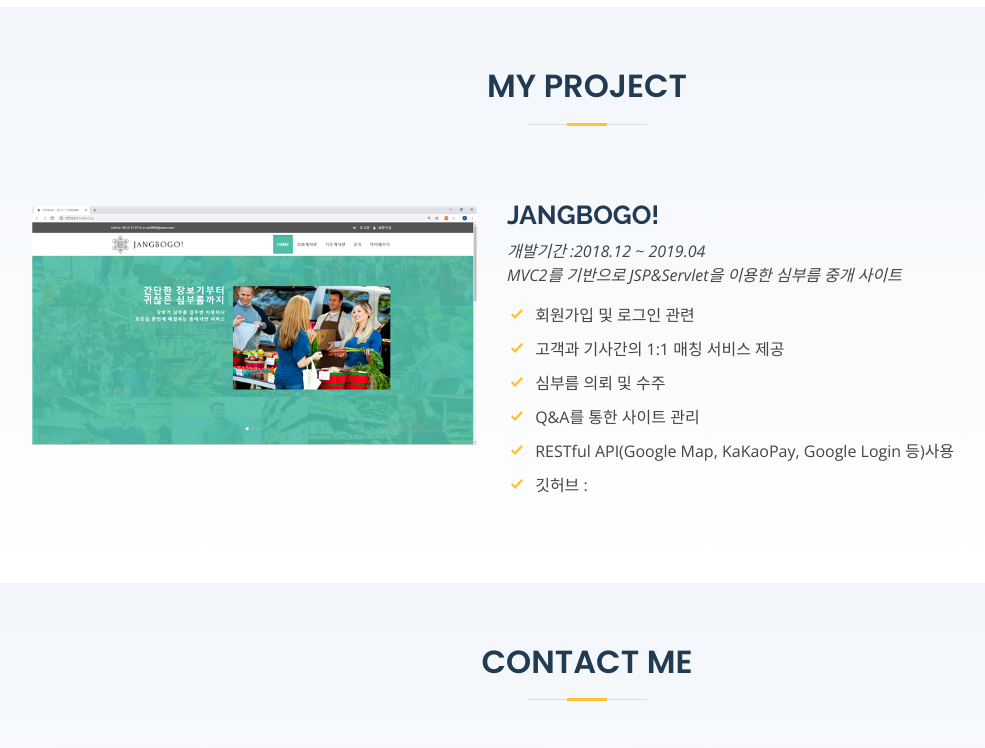
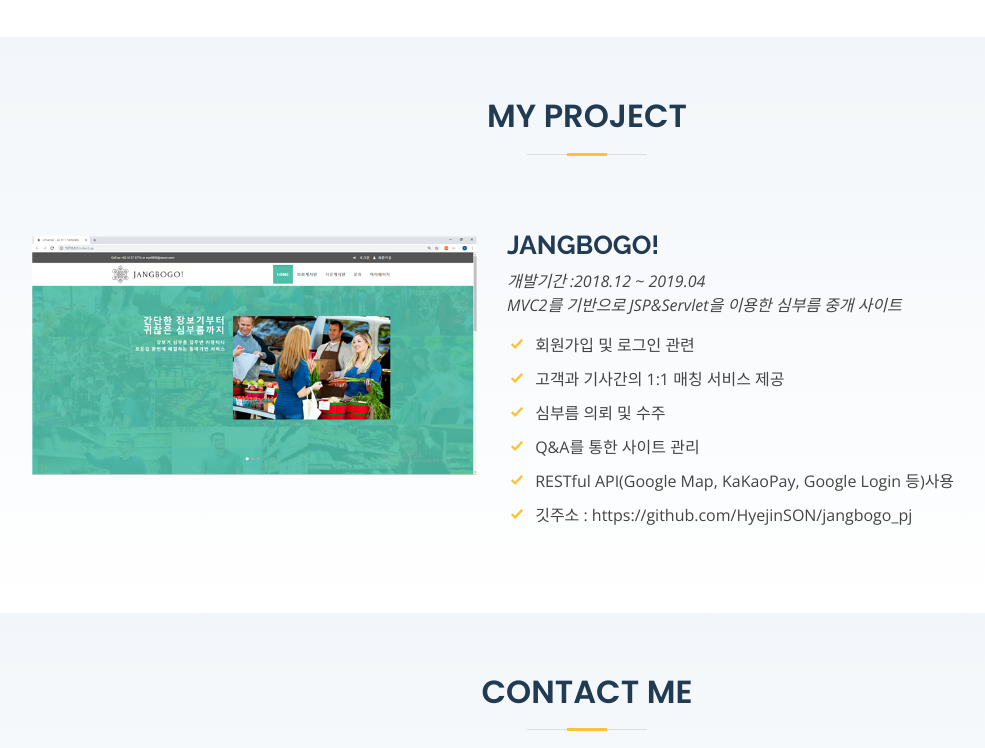
Before and after one commit to HyejinSON/portfolio, a plain HTML site: page HJ_portfolio/bocor-master/index.html in a window 1280 px wide. Shown: the part 2643-3391 px from the top of the page, without its empty margins (53-1038 px from the left). Drawn offline with nearby package versions, Linux system fonts and the light colour scheme.

Commit message:
commit. 최종.

```diff
--- a/HJ_portfolio/bocor-master/index.html
+++ b/HJ_portfolio/bocor-master/index.html
@@ -114,9 +114,9 @@
           <div class="col-xl-12 pl-0 pl-lg-5 pr-lg-1 d-flex align-items-stretch">
             <div class="content d-flex flex-column justify-content-center" style="text-aligh:center;">
               <p data-aos="fade-in"  style="padding-left: 15px; font-size:20px">
-           		Python을 배우며 코딩에 흥미가 생겨 프로그래밍 공부를 시작하게되었습니다.
-               <br>남들보다 늦은 시작일수도 있지만, 시작이 반이라는 말처럼 뒤쳐지지 않는 개발자가 되고 싶습니다.
-               <br>
+           		Python을 배운 것을 계기로 프로그래밍 공부를 시작하게되었습니다.
+               <br>프로젝트를 직행하면서 효율적인 개발을 할 수 있는 개발자가 되고 싶다고 생각하게 되었습니다.
+               <br>시작이 반이라는 말처럼 목표를 이루는 개발자가 되고자 합니다.
               </p>
 
             </div><!-- End .content-->
@@ -336,7 +336,8 @@
           <h2 data-aos="fade-in">My Project</h2>
 		 </div>
 
-        <div class="row content">
+
+        <div class="row content" onclick="fn_go('1');" style="cursor:pointer;">
           <div class="col-md-5" data-aos="fade-right" style="padding-top: 30px; padding-bottom: 15px;">
             <img src="assets/img/jangbogo.png" class="img-fluid" alt="">
           </div>
@@ -352,13 +353,21 @@
               <li><i class="icofont-check"></i> 심부름 의뢰 및 수주</li>
               <li><i class="icofont-check"></i> Q&A를 통한 사이트 관리</li>
               <li><i class="icofont-check"></i> RESTful API(Google Map, KaKaoPay, Google Login 등)사용</li>
-              <li><i class="icofont-check"></i> 깃허브 :</li>
+              <li><i class="icofont-check"></i> 깃주소 : https://github.com/HyejinSON/jangbogo_pj</li>
             </ul>
           </div>
         </div>
 
       </div>
     </section>
+    <script>
+      function fn_go(gbn){
+         if(gbn=="1"){
+            location.href="https://github.com/HyejinSON/jangbogo_pj";
+         }
+      }
+   </script>
+
     <!-- End Project Section -->
 
 
```
